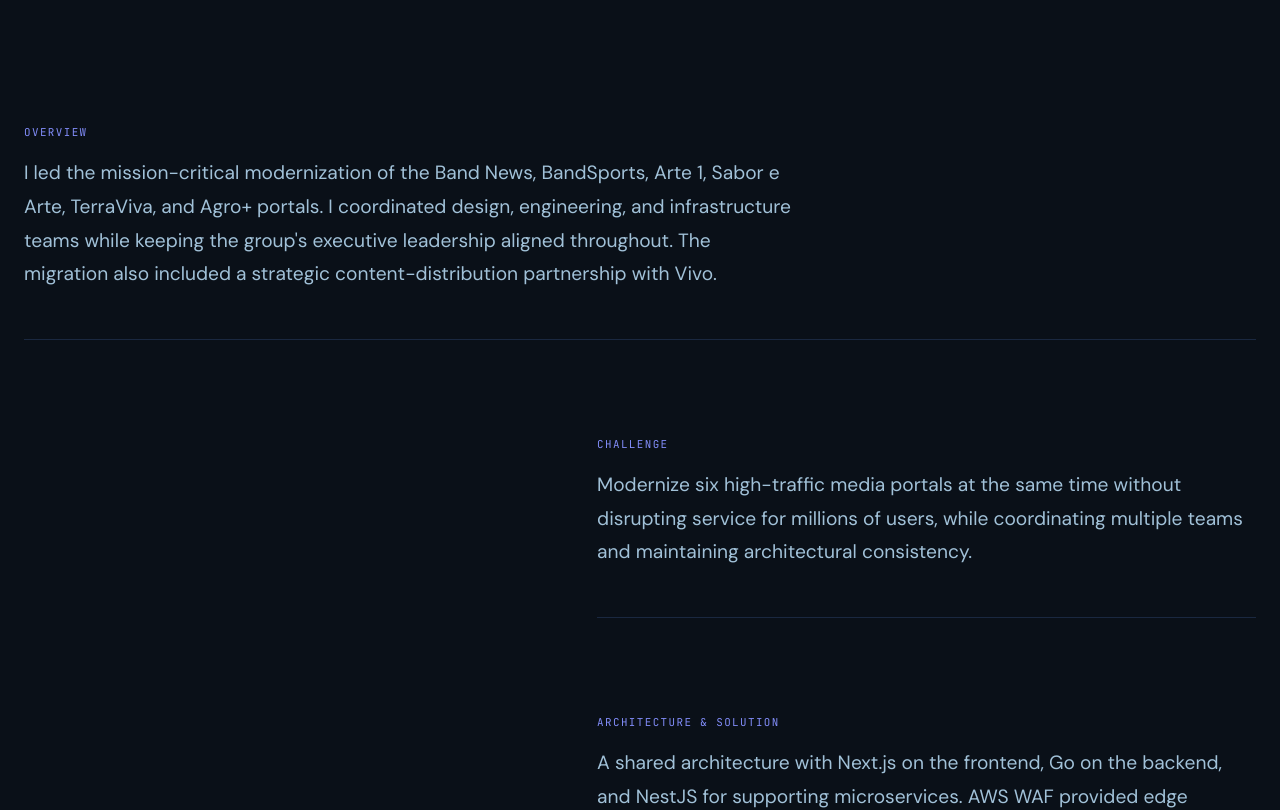
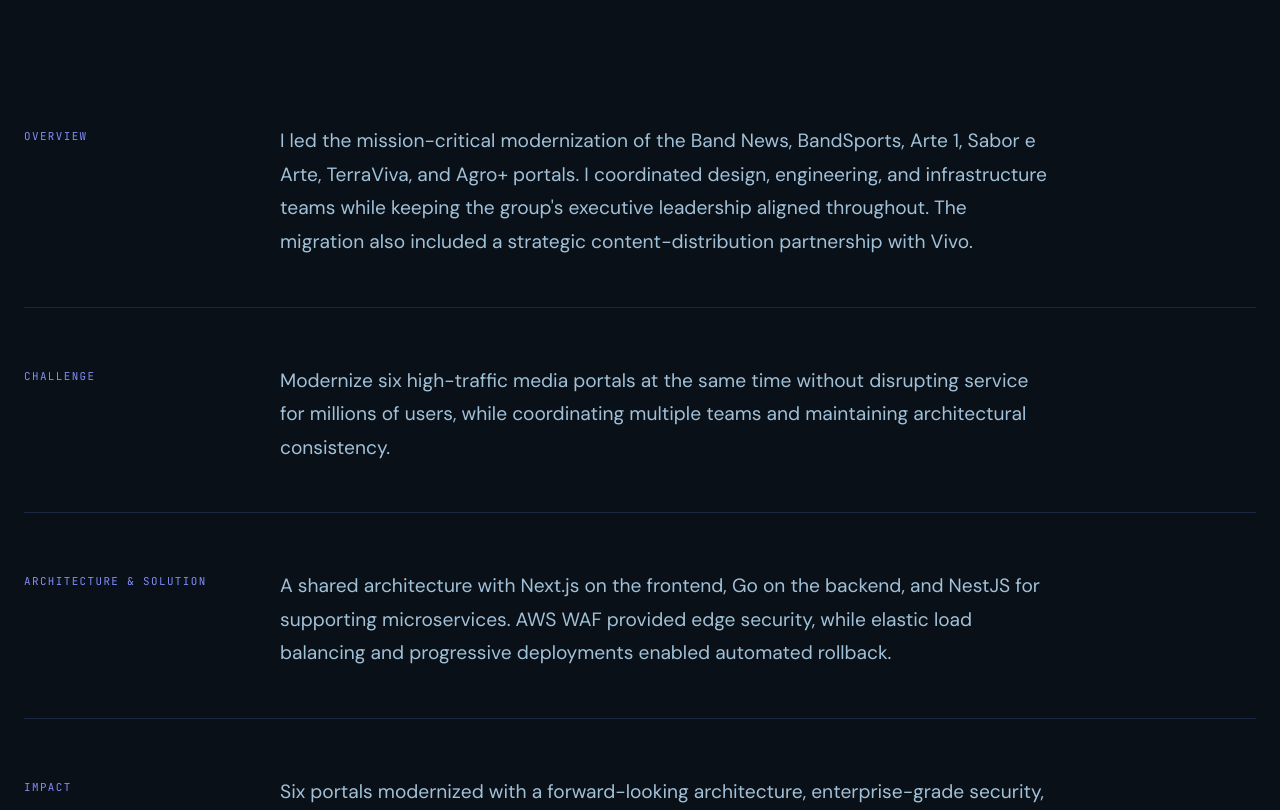
Before and after one commit to Rdemora2/Portifolio, a Next.js app: page /en/work/band-news-bandsports in a window 1280 px wide. Shown: the part 880-1690 px from the top of the page. Built offline with nearby package versions, Linux system fonts and the light colour scheme; no server answers.

Commit message:
style(case-study): optimize story section layout with 2-column editorial alignment
Replaces empty left column layout with a clean 2-column split (label on left, body on right) across all story blocks.

```diff
--- a/src/components/portfolio/Portfolio.module.css
+++ b/src/components/portfolio/Portfolio.module.css
@@ -626,6 +626,7 @@
   font-size: 0.68rem;
   letter-spacing: 0.13em;
   text-transform: uppercase;
+  padding-top: 0.25rem;
 }
 
 .storyText {
@@ -903,16 +904,13 @@
   }
 
   .caseStory {
-    grid-template-columns: minmax(0, 0.42fr) minmax(0, 0.58fr);
-    gap: 6rem;
+    gap: 3.5rem;
   }
 
   .storyBlock {
-    grid-column: 2;
-  }
-
-  .storyBlock:first-child {
-    grid-column: 1 / -1;
+    grid-template-columns: 14rem 1fr;
+    gap: 2rem;
+    align-items: start;
   }
 
   .metricGrid {
```
